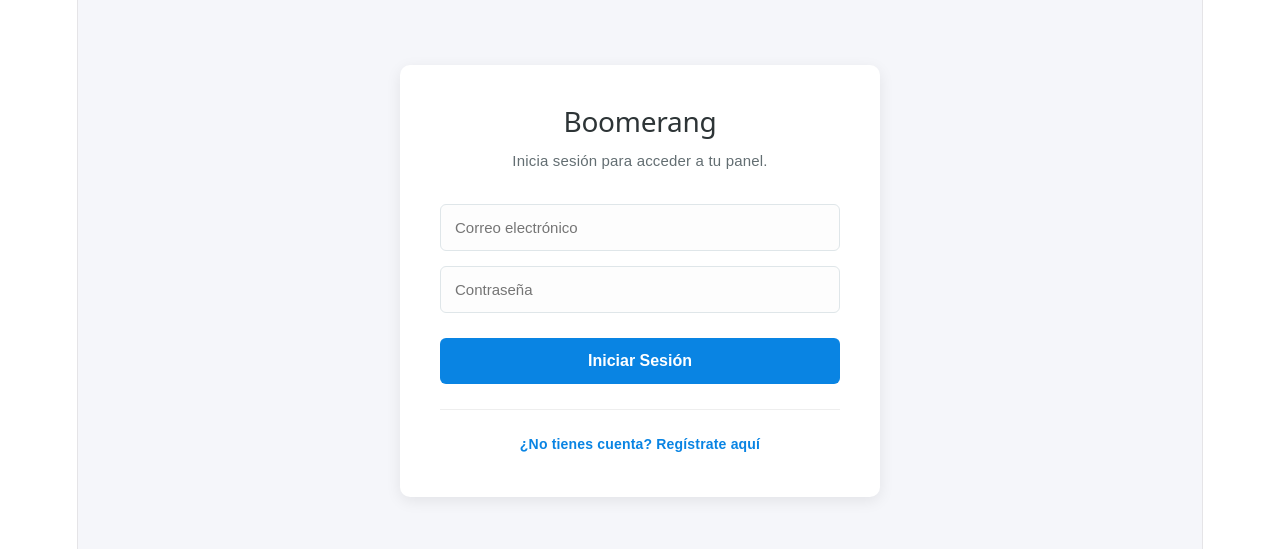
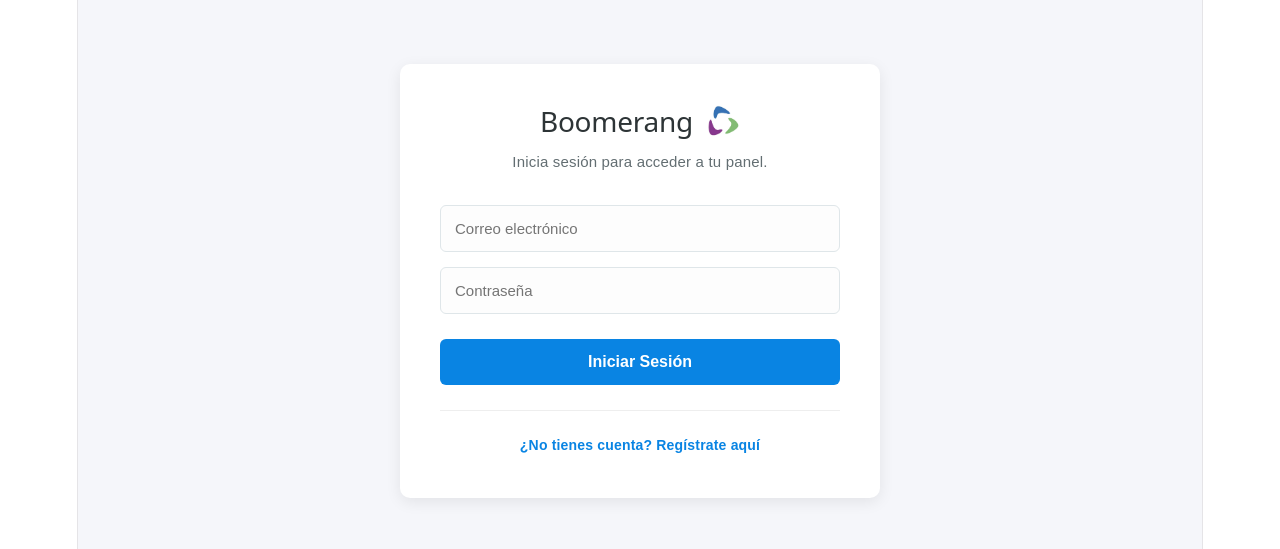
Before and after one commit to pablg23/Boomerang, a React (Vite) app: page / in a window 1280 px wide. Shown: the part 119-668 px from the top of the page. Built offline with nearby package versions, Linux system fonts and the light colour scheme; no server answers.

Commit message:
Feat: Sistema completo funcional + Logo

```diff
--- a/src/pages/Home.jsx
+++ b/src/pages/Home.jsx
@@ -3,7 +3,7 @@ import { useNavigate } from 'react-router-dom';
 import { auth, db } from '../firebase';
 import { doc, getDoc, collection, addDoc, updateDoc, deleteDoc, onSnapshot, increment } from 'firebase/firestore';
 import { signOut } from 'firebase/auth';
-
+import logoIcono from '../logo-icono.PNG';
 const Home = () => {
   const [rol, setRol] = useState(null);
   const [loadingAuth, setLoadingAuth] = useState(true);
@@ -646,7 +646,8 @@ const Home = () => {
           {/* Header principal */}
           <div style={{ display: 'flex', alignItems: 'center', justifyContent: 'space-between', borderBottom: '2px solid #f1f2f6', paddingBottom: '20px', marginBottom: '25px', flexWrap: 'wrap', gap: '15px' }}>
             <div style={{ display: 'flex', alignItems: 'center', gap: '12px' }}>
-              <span style={{ fontSize: '32px' }}>🎓</span>
+              {/* AQUÍ ESTÁ EL CAMBIO: src={logoIcono} */}
+              <img src={logoIcono} alt="Boomerang Logo" style={{ height: '40px', width: 'auto', objectFit: 'contain' }} />
               <h1 style={{ margin: 0, fontSize: '26px', fontWeight: 'bold', color: '#2d3436' }}>{titulosConfig[rol].t}</h1>
             </div>
             <button onClick={handleCerrarSesion} style={{ background: '#ff7675', color: 'white', padding: '10px 20px', border: 'none', borderRadius: '6px', cursor: 'pointer', fontWeight: 'bold', fontSize: '14px' }}>
--- a/src/pages/Login.jsx
+++ b/src/pages/Login.jsx
@@ -2,6 +2,9 @@ import React, { useState } from 'react';
 import { useNavigate, Link } from 'react-router-dom';
 import { signInWithEmailAndPassword } from 'firebase/auth';
 import { auth } from '../firebase';
+
+// IMPORTACIÓN SEGURA: Traemos el logo como un módulo de JavaScript
+import logoIcono from '../logo-icono.png';
 
 const Login = () => {
   const [email, setEmail] = useState('');
@@ -20,7 +23,6 @@ const Login = () => {
       navigate('/home');
     } catch (err) {
       console.error("Error en login:", err);
-      // Personalizar los mensajes de error de Firebase a español
       if (err.code === 'auth/user-not-found' || err.code === 'auth/invalid-email') {
         setError('El usuario no existe o el correo es inválido.');
       } else if (err.code === 'auth/wrong-password' || err.code === 'auth/invalid-credential') {
@@ -39,7 +41,16 @@ const Login = () => {
     <div style={{ display: 'flex', justifyContent: 'center', alignItems: 'center', minHeight: '100vh', backgroundColor: '#f5f6fa', fontFamily: 'sans-serif' }}>
       <div style={{ backgroundColor: '#ffffff', padding: '40px', borderRadius: '10px', boxShadow: '0 4px 15px rgba(0,0,0,0.08)', width: '100%', maxWidth: '400px', textAlign: 'center' }}>
 
-        <h2 style={{ color: '#2d3436', margin: '0 0 10px 0', fontSize: '28px' }}>Boomerang</h2>
+        {/* ENCABEZADO CON TEXTO Y LOGO ALINEADOS */}
+        <div style={{ display: 'flex', alignItems: 'center', justifyContent: 'center', gap: '12px', margin: '0 0 10px 0' }}>
+          <h2 style={{ color: '#2d3436', margin: 0, fontSize: '28px' }}>Boomerang</h2>
+          <img
+            src={logoIcono}
+            alt="Logo Boomerang"
+            style={{ width: '35px', height: '35px', objectFit: 'contain' }}
+          />
+        </div>
+
         <p style={{ color: '#636e72', marginBottom: '30px', fontSize: '15px' }}>Inicia sesión para acceder a tu panel.</p>
 
         {error && (
```
Also changed, not shown: public/logo-completo.PNG (added), src/logo-icono.PNG (added).
